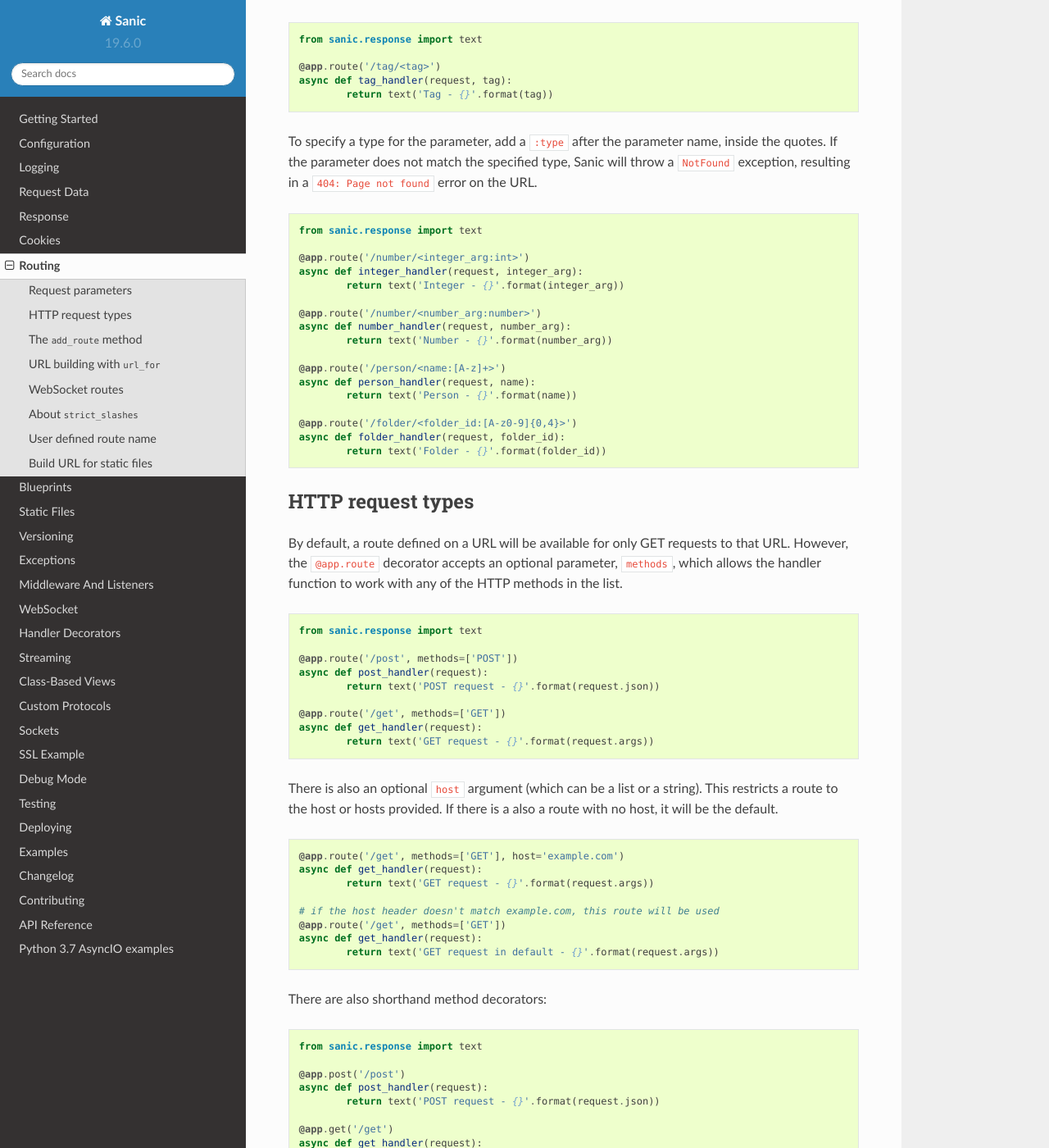
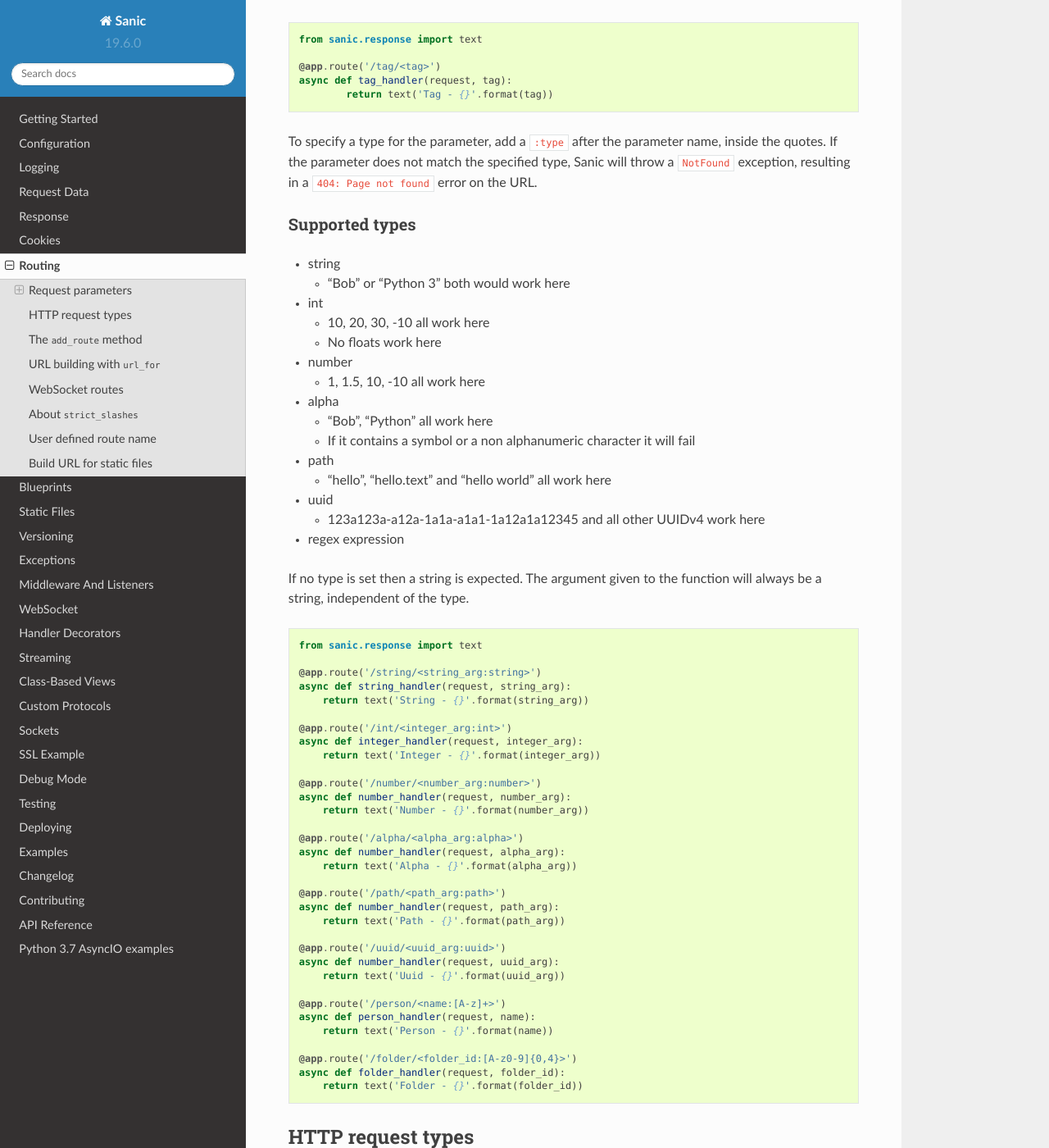
Before and after one commit to sanic-org/sanic, a Sphinx documentation site: the page built from docs/sanic/routing.md, in a window 1280 px wide and 1400 px high, scrolled down 688 px. Shown: the whole window at 82% size. Built offline with Sphinx 7.4.7 and the Read the Docs theme 2.0.0, drawn with Linux system fonts in a browser that asks for light colours.

Commit message:
Updated routing docs
Updated routing docs to show all supported types as defined within https://github.com/huge-success/sanic/blob/3685b4de85ff9c6803b789d245366684765e2551/sanic/router.py#L18
Added example code for all examples besides regex
Added examples of queries that work with that type and ones that would not

````diff
--- a/docs/sanic/routing.md
+++ b/docs/sanic/routing.md
@@ -41,24 +41,61 @@
 will throw a `NotFound` exception, resulting in a `404: Page not found` error
 on the URL.
 
+### Supported types
+
+* string
+    * "Bob" or "Python 3" both would work here
+* int
+    * 10, 20, 30, -10 all work here
+    * No floats work here
+* number
+    * 1, 1.5, 10, -10 all work here
+* alpha
+    * "Bob", "Python" all work here
+    * If it contains a symbol or a non alphanumeric character it will fail
+* path
+    * "hello", "hello.text" and "hello world" all work here
+* uuid
+    * 123a123a-a12a-1a1a-a1a1-1a12a1a12345 and all other UUIDv4 work here
+* regex expression
+
+If no type is set then a string is expected. The argument given to the function will
+    always be a string, independent of the type.
+
 ```python
 from sanic.response import text
 
-@app.route('/number/<integer_arg:int>')
+@app.route('/string/<string_arg:string>')
+async def string_handler(request, string_arg):
+    return text('String - {}'.format(string_arg))
+
+@app.route('/int/<integer_arg:int>')
 async def integer_handler(request, integer_arg):
-	return text('Integer - {}'.format(integer_arg))
+    return text('Integer - {}'.format(integer_arg))
 
 @app.route('/number/<number_arg:number>')
 async def number_handler(request, number_arg):
-	return text('Number - {}'.format(number_arg))
+    return text('Number - {}'.format(number_arg))
+
+@app.route('/alpha/<alpha_arg:alpha>')
+async def number_handler(request, alpha_arg):
+    return text('Alpha - {}'.format(alpha_arg))
+
+@app.route('/path/<path_arg:path>')
+async def number_handler(request, path_arg):
+    return text('Path - {}'.format(path_arg))
+
+@app.route('/uuid/<uuid_arg:uuid>')
+async def number_handler(request, uuid_arg):
+    return text('Uuid - {}'.format(uuid_arg))
 
 @app.route('/person/<name:[A-z]+>')
 async def person_handler(request, name):
-	return text('Person - {}'.format(name))
+    return text('Person - {}'.format(name))
 
 @app.route('/folder/<folder_id:[A-z0-9]{0,4}>')
 async def folder_handler(request, folder_id):
-	return text('Folder - {}'.format(folder_id))
+    return text('Folder - {}'.format(folder_id))
 
 ```
 
````
